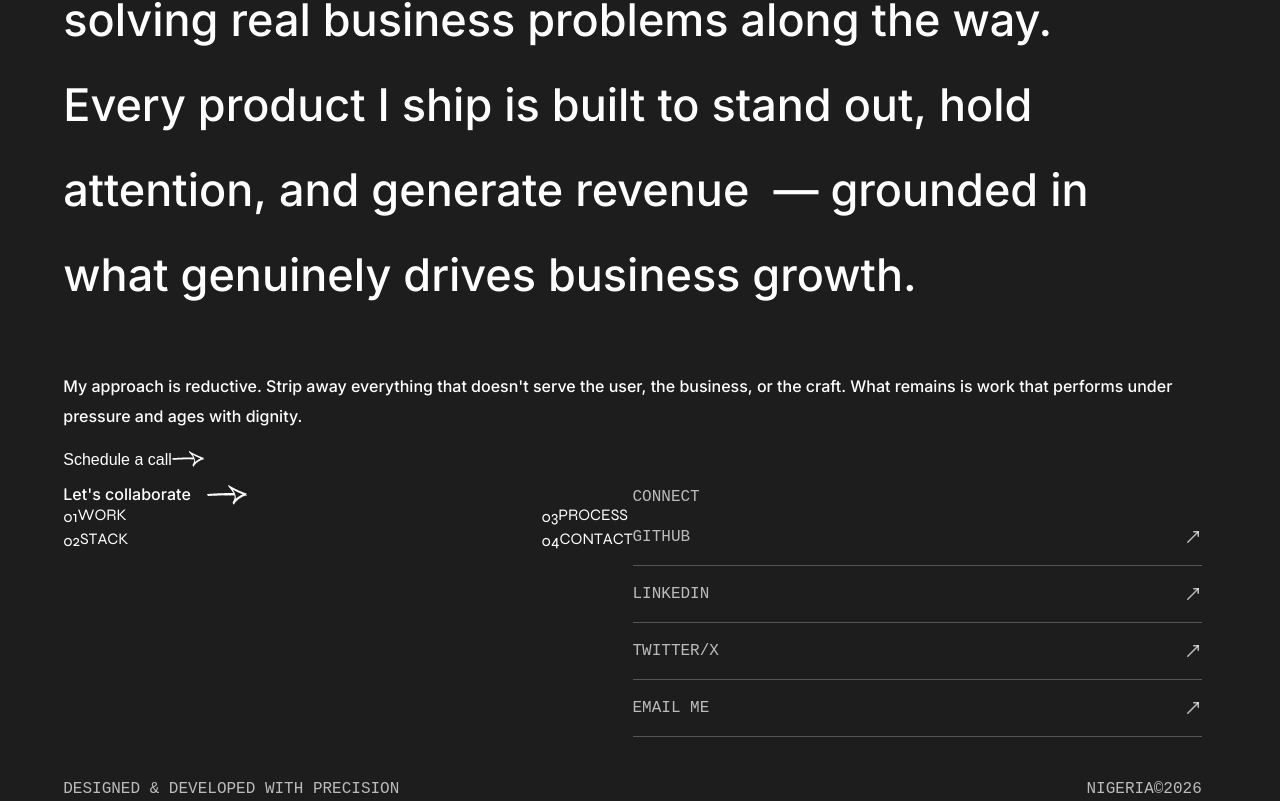
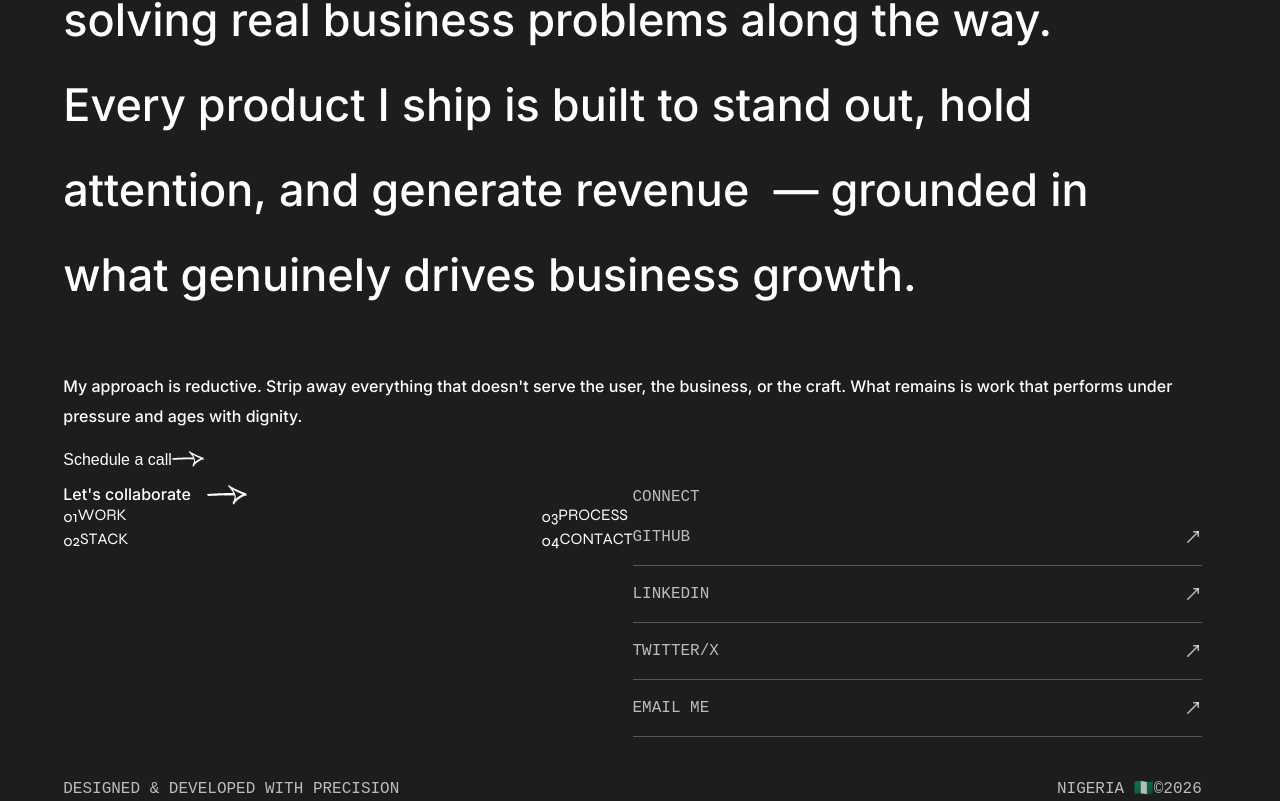
Before and after one commit to KemfonAbasi001/Kemfons-Portfolio, a React (Vite) app in the folder portfolio-web/: page / in a window 1280 px wide. Shown: the part 4481-5282 px from the top of the page. Built offline with nearby package versions, Linux system fonts and the light colour scheme.

Commit message:
New Update

```diff
--- a/portfolio-web/src/components/Footer.jsx
+++ b/portfolio-web/src/components/Footer.jsx
@@ -283,7 +283,7 @@ export function Footerpage() {
         <div className="w-full border-t border-b-0 border-x-0 pt-8 pb-3 border-solid border-[#91919180] flex lg:justify-between lg:flex-row flex-col">
             <p className="text-[#FFFFFFB3] text-[1.1rem] text-normal font-mono">DESIGNED & DEVELOPED WITH PRECISION</p>
             <span className="flex gap-3 font-mono">
-                <p className="text-[#FFFFFFB3] text-[1.1rem] text-normal">NIGERIA </p>
+                <p className="text-[#FFFFFFB3] text-[1.1rem] text-normal">NIGERIA 🇳🇬</p>
                 <p className="text-[#FFFFFFB3] text-[1.1rem] text-normal"> ©{new Date().getFullYear()}</p>
             </span>
         </div>
--- a/portfolio-web/src/components/Header.jsx
+++ b/portfolio-web/src/components/Header.jsx
@@ -151,7 +151,7 @@ function HeaderSec() {
               style={{ transitionDelay: open ? `${120 + i * 70}ms` : "0ms" }}
             >
               <span className="font-mono text-[.8rem] text-white/40">{link.n}</span>
-              <span className="font-syne text-[2.2rem] font-extrabold text-white leading-none">
+              <span className="font-syne text-[2rem] font-extrabold text-white leading-none">
                 {link.label}
               </span>
             </a>
```
